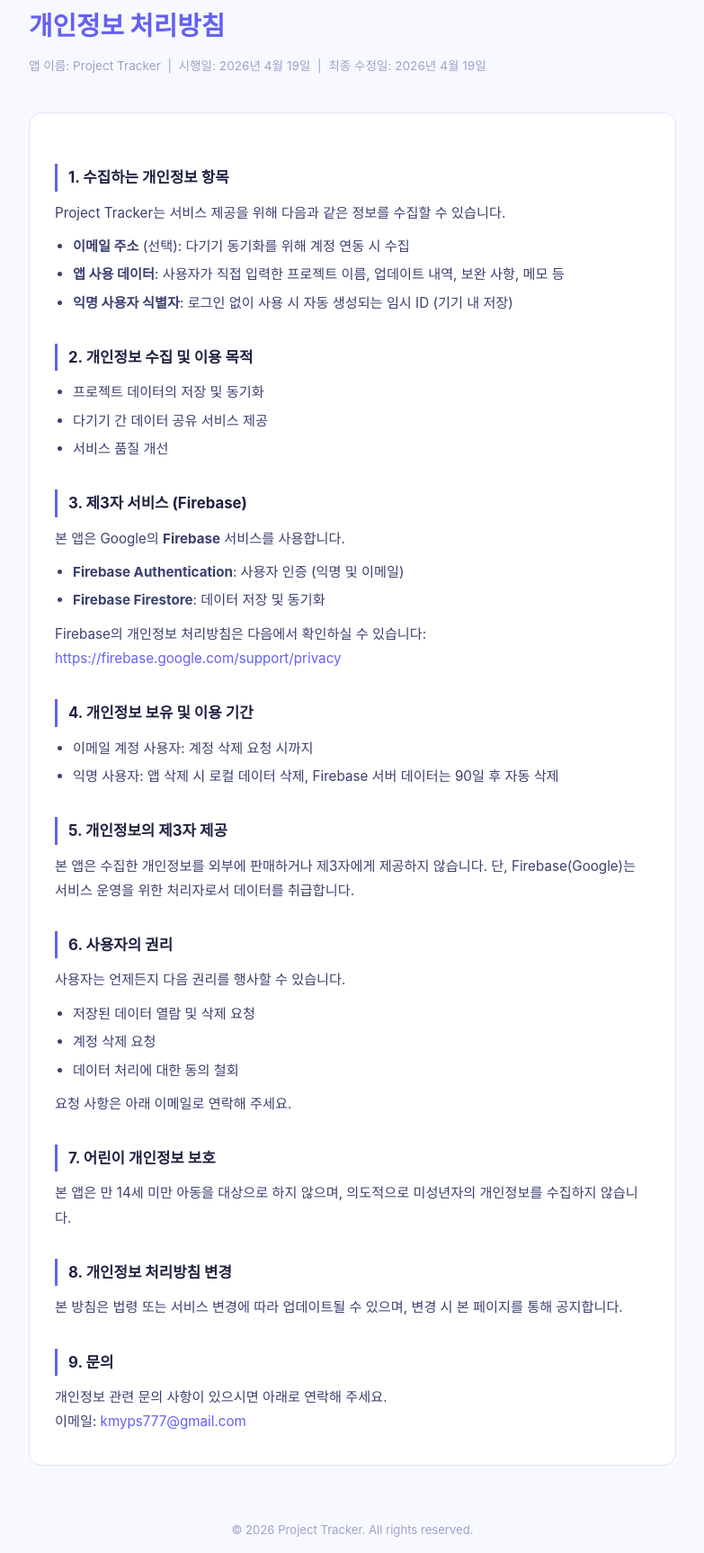
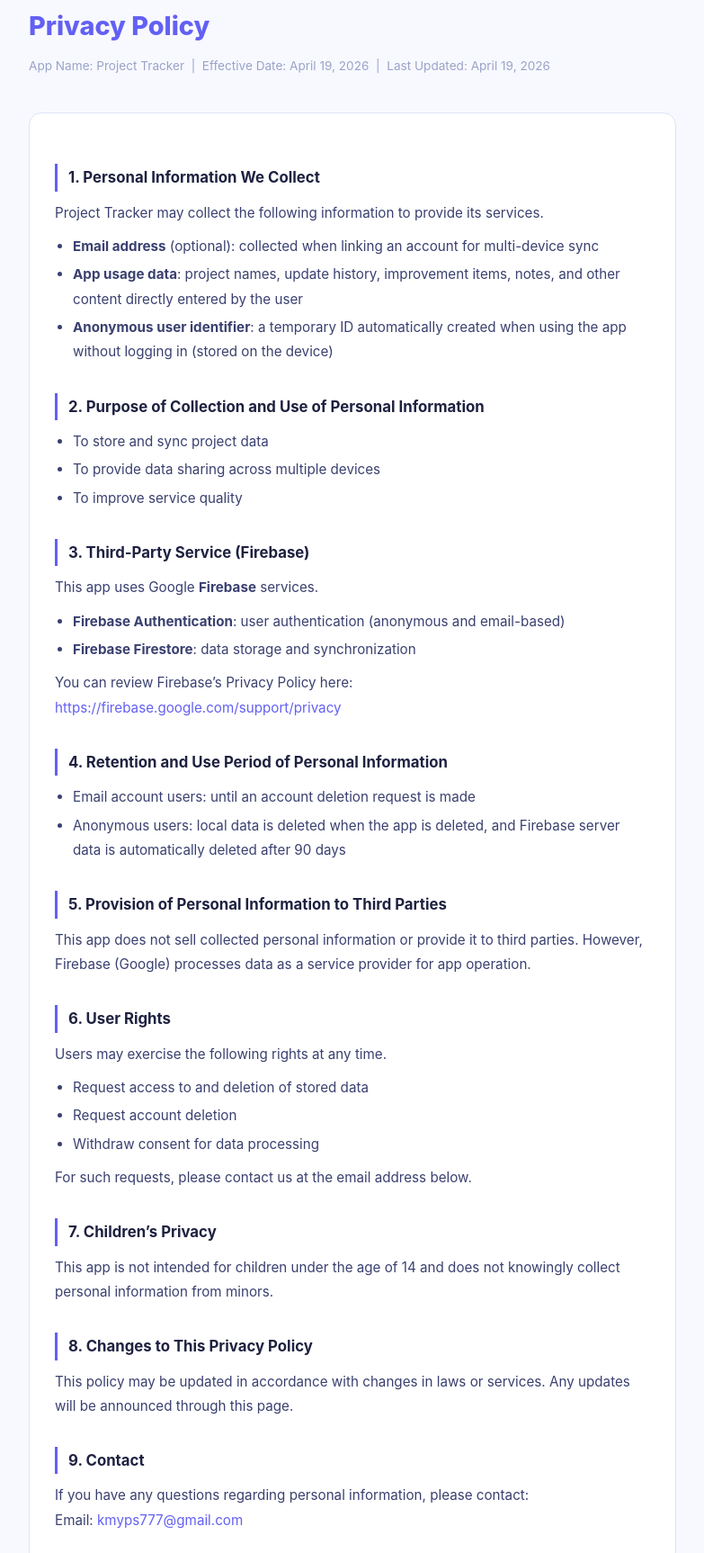
Before and after one commit to kmyps777/project_tracker, a website: page privacy-policy.html in a window 1280 px wide. Shown: the part 37-1763 px from the top of the page at 90% size, without its empty margins (248-1031 px from the left). Drawn offline with Linux system fonts and the light colour scheme.

Commit message:
Add files via upload

```diff
--- a/privacy-policy.html
+++ b/privacy-policy.html
@@ -1,9 +1,9 @@
 <!DOCTYPE html>
-<html lang="ko">
+<html lang="en">
 <head>
   <meta charset="UTF-8">
   <meta name="viewport" content="width=device-width, initial-scale=1.0">
-  <title>개인정보 처리방침 · Project Tracker</title>
+  <title>Privacy Policy · Project Tracker</title>
   <style>
     * { box-sizing: border-box; margin: 0; padding: 0; }
     body {
@@ -47,63 +47,63 @@
 <body>
 <div class="container">
 
-  <h1>개인정보 처리방침</h1>
-  <p class="meta">앱 이름: Project Tracker &nbsp;|&nbsp; 시행일: 2026년 4월 19일 &nbsp;|&nbsp; 최종 수정일: 2026년 4월 19일</p>
+  <h1>Privacy Policy</h1>
+  <p class="meta">App Name: Project Tracker &nbsp;|&nbsp; Effective Date: April 19, 2026 &nbsp;|&nbsp; Last Updated: April 19, 2026</p>
 
   <div class="card">
 
-    <h2>1. 수집하는 개인정보 항목</h2>
-    <p>Project Tracker는 서비스 제공을 위해 다음과 같은 정보를 수집할 수 있습니다.</p>
+    <h2>1. Personal Information We Collect</h2>
+    <p>Project Tracker may collect the following information to provide its services.</p>
     <ul>
-      <li><strong>이메일 주소</strong> (선택): 다기기 동기화를 위해 계정 연동 시 수집</li>
-      <li><strong>앱 사용 데이터</strong>: 사용자가 직접 입력한 프로젝트 이름, 업데이트 내역, 보완 사항, 메모 등</li>
-      <li><strong>익명 사용자 식별자</strong>: 로그인 없이 사용 시 자동 생성되는 임시 ID (기기 내 저장)</li>
+      <li><strong>Email address</strong> (optional): collected when linking an account for multi-device sync</li>
+      <li><strong>App usage data</strong>: project names, update history, improvement items, notes, and other content directly entered by the user</li>
+      <li><strong>Anonymous user identifier</strong>: a temporary ID automatically created when using the app without logging in (stored on the device)</li>
     </ul>
 
-    <h2>2. 개인정보 수집 및 이용 목적</h2>
+    <h2>2. Purpose of Collection and Use of Personal Information</h2>
     <ul>
-      <li>프로젝트 데이터의 저장 및 동기화</li>
-      <li>다기기 간 데이터 공유 서비스 제공</li>
-      <li>서비스 품질 개선</li>
+      <li>To store and sync project data</li>
+      <li>To provide data sharing across multiple devices</li>
+      <li>To improve service quality</li>
     </ul>
 
-    <h2>3. 제3자 서비스 (Firebase)</h2>
-    <p>본 앱은 Google의 <strong>Firebase</strong> 서비스를 사용합니다.</p>
+    <h2>3. Third-Party Service (Firebase)</h2>
+    <p>This app uses Google <strong>Firebase</strong> services.</p>
     <ul>
-      <li><strong>Firebase Authentication</strong>: 사용자 인증 (익명 및 이메일)</li>
-      <li><strong>Firebase Firestore</strong>: 데이터 저장 및 동기화</li>
+      <li><strong>Firebase Authentication</strong>: user authentication (anonymous and email-based)</li>
+      <li><strong>Firebase Firestore</strong>: data storage and synchronization</li>
     </ul>
-    <p>Firebase의 개인정보 처리방침은 다음에서 확인하실 수 있습니다:<br>
+    <p>You can review Firebase’s Privacy Policy here:<br>
       <a href="https://firebase.google.com/support/privacy" target="_blank">https://firebase.google.com/support/privacy</a>
     </p>
 
-    <h2>4. 개인정보 보유 및 이용 기간</h2>
+    <h2>4. Retention and Use Period of Personal Information</h2>
     <ul>
-      <li>이메일 계정 사용자: 계정 삭제 요청 시까지</li>
-      <li>익명 사용자: 앱 삭제 시 로컬 데이터 삭제, Firebase 서버 데이터는 90일 후 자동 삭제</li>
+      <li>Email account users: until an account deletion request is made</li>
+      <li>Anonymous users: local data is deleted when the app is deleted, and Firebase server data is automatically deleted after 90 days</li>
     </ul>
 
-    <h2>5. 개인정보의 제3자 제공</h2>
-    <p>본 앱은 수집한 개인정보를 외부에 판매하거나 제3자에게 제공하지 않습니다. 단, Firebase(Google)는 서비스 운영을 위한 처리자로서 데이터를 취급합니다.</p>
+    <h2>5. Provision of Personal Information to Third Parties</h2>
+    <p>This app does not sell collected personal information or provide it to third parties. However, Firebase (Google) processes data as a service provider for app operation.</p>
 
-    <h2>6. 사용자의 권리</h2>
-    <p>사용자는 언제든지 다음 권리를 행사할 수 있습니다.</p>
+    <h2>6. User Rights</h2>
+    <p>Users may exercise the following rights at any time.</p>
     <ul>
-      <li>저장된 데이터 열람 및 삭제 요청</li>
-      <li>계정 삭제 요청</li>
-      <li>데이터 처리에 대한 동의 철회</li>
+      <li>Request access to and deletion of stored data</li>
+      <li>Request account deletion</li>
+      <li>Withdraw consent for data processing</li>
     </ul>
-    <p>요청 사항은 아래 이메일로 연락해 주세요.</p>
+    <p>For such requests, please contact us at the email address below.</p>
 
-    <h2>7. 어린이 개인정보 보호</h2>
-    <p>본 앱은 만 14세 미만 아동을 대상으로 하지 않으며, 의도적으로 미성년자의 개인정보를 수집하지 않습니다.</p>
+    <h2>7. Children’s Privacy</h2>
+    <p>This app is not intended for children under the age of 14 and does not knowingly collect personal information from minors.</p>
 
-    <h2>8. 개인정보 처리방침 변경</h2>
-    <p>본 방침은 법령 또는 서비스 변경에 따라 업데이트될 수 있으며, 변경 시 본 페이지를 통해 공지합니다.</p>
+    <h2>8. Changes to This Privacy Policy</h2>
+    <p>This policy may be updated in accordance with changes in laws or services. Any updates will be announced through this page.</p>
 
-    <h2>9. 문의</h2>
-    <p>개인정보 관련 문의 사항이 있으시면 아래로 연락해 주세요.<br>
-      이메일: <a href="mailto:kmyps777@gmail.com">kmyps777@gmail.com</a>
+    <h2>9. Contact</h2>
+    <p>If you have any questions regarding personal information, please contact:<br>
+      Email: <a href="mailto:kmyps777@gmail.com">kmyps777@gmail.com</a>
     </p>
 
   </div>
```
